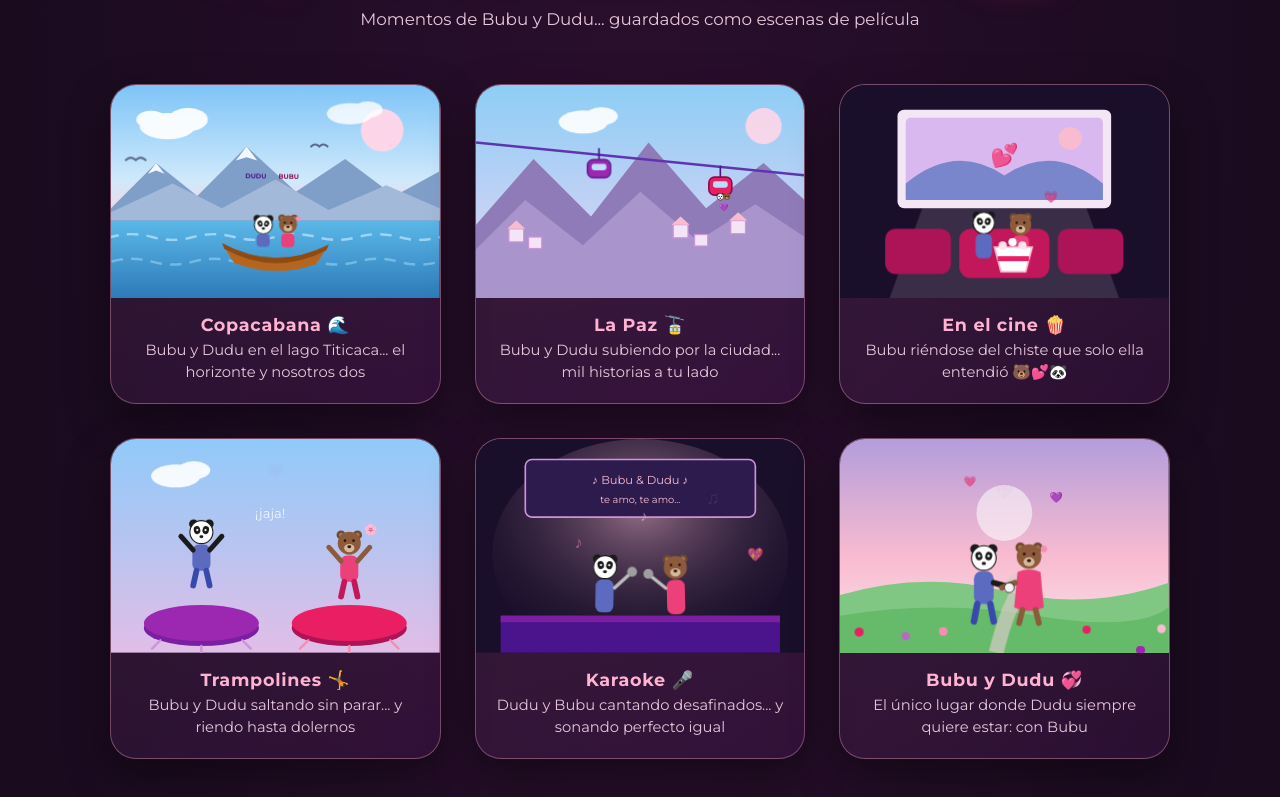
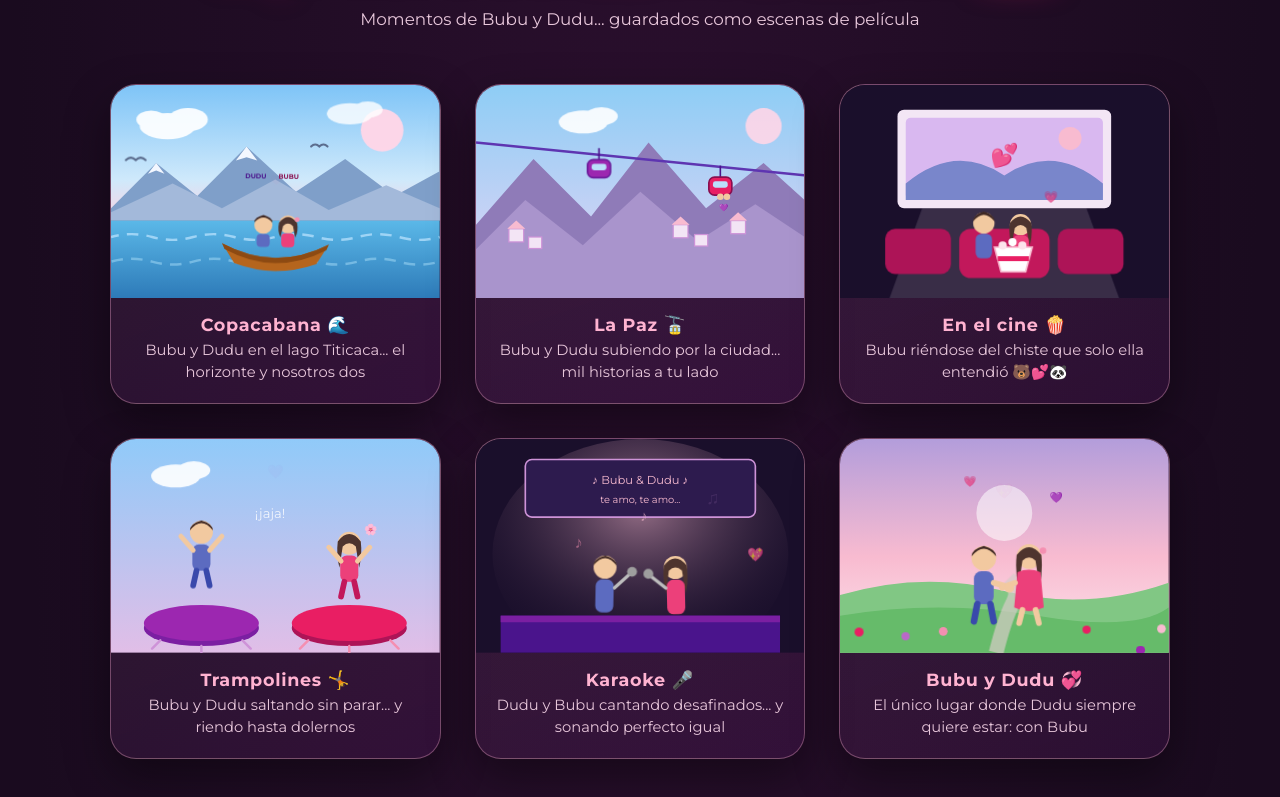
Before and after one commit to userelian/feliz-cumple-mi-amor-my-bubu, a plain HTML site: page index.html in a window 1280 px wide. Shown: the part 1007-1804 px from the top of the page. Drawn offline with Linux system fonts and the light colour scheme; a web font is replaced by a local one.

Commit message:
Revertir figuras de ositos a humanos en sección de recuerdos

```diff
--- a/index.html
+++ b/index.html
@@ -151,31 +151,18 @@
               <path d="M135 198 Q200 232 265 198 L262 205 Q200 238 138 205 Z" fill="#8d4a12"/>
               <text x="175" y="118" font-size="8" text-anchor="middle" fill="#4a148c" font-family="Montserrat" font-weight="700">DUDU</text>
               <text x="215" y="118" font-size="8" text-anchor="middle" fill="#880e4f" font-family="Montserrat" font-weight="700">BUBU</text>
-              <!-- yo (Dudu, panda) -->
+              <!-- yo (Dudu) -->
               <g>
-                <circle cx="177.5" cy="167.5" r="4.5" fill="#1a1a1a"/>
-                <circle cx="192.5" cy="167.5" r="4.5" fill="#1a1a1a"/>
-                <circle cx="185" cy="175" r="11" fill="#fff" stroke="#1a1a1a" stroke-width="1.2"/>
-                <ellipse cx="181" cy="173.5" rx="3" ry="3.8" fill="#1a1a1a" transform="rotate(-15 181 173.5)"/>
-                <ellipse cx="189" cy="173.5" rx="3" ry="3.8" fill="#1a1a1a" transform="rotate(15 189 173.5)"/>
-                <circle cx="181.3" cy="173.5" r="1.1" fill="#fff"/>
-                <circle cx="188.7" cy="173.5" r="1.1" fill="#fff"/>
-                <ellipse cx="185" cy="179.5" rx="2" ry="1.5" fill="#1a1a1a"/>
+                <circle cx="185" cy="175" r="11" fill="#f2c9a0"/>
+                <path d="M174 172 Q185 160 196 172 Q196 166 185 163 Q174 166 174 172" fill="#3e2723"/>
                 <rect x="177" y="186" width="16" height="16" rx="5" fill="#5c6bc0"/>
               </g>
-              <!-- ella (Bubu, oso marrón) -->
+              <!-- ella (Bubu) -->
               <g>
-                <circle cx="207.5" cy="166.5" r="4.5" fill="#6d4c2f"/>
-                <circle cx="222.5" cy="166.5" r="4.5" fill="#6d4c2f"/>
-                <circle cx="207.5" cy="166.5" r="2.2" fill="#a9744f"/>
-                <circle cx="222.5" cy="166.5" r="2.2" fill="#a9744f"/>
-                <circle cx="215" cy="174" r="11" fill="#8d5a3b"/>
-                <ellipse cx="215" cy="178.5" rx="5" ry="4" fill="#d7b899"/>
-                <circle cx="211" cy="172" r="1.4" fill="#2a1a10"/>
-                <circle cx="219" cy="172" r="1.4" fill="#2a1a10"/>
-                <ellipse cx="215" cy="177" rx="2" ry="1.5" fill="#2a1a10"/>
+                <circle cx="215" cy="174" r="11" fill="#f2c9a0"/>
+                <path d="M204 172 Q215 158 226 172 Q228 182 224 190 L221 176 Q215 170 209 176 L206 190 Q202 182 204 172" fill="#4e342e"/>
                 <rect x="207" y="185" width="16" height="17" rx="5" fill="#ec407a"/>
-                <circle cx="227" cy="167" r="3" fill="#f48fb1"/>
+                <circle cx="226" cy="168" r="3" fill="#f48fb1"/>
               </g>
               <!-- corazones -->
               <text class="float-heart fh1" x="200" y="150" font-size="14" text-anchor="middle">💗</text>
@@ -234,22 +221,8 @@
               <rect x="-14" y="14" width="28" height="22" rx="7" fill="#e91e63" stroke="#880e4f" stroke-width="2"/>
               <rect x="-9" y="19" width="18" height="8" rx="3" fill="#bbdefb"/>
               <g transform="translate(0,42)">
-                <g>
-                  <circle cx="-2.5" cy="-6.5" r="1.8" fill="#1a1a1a"/>
-                  <circle cx="2.5" cy="-6.5" r="1.8" fill="#1a1a1a"/>
-                  <circle cx="0" cy="-4" r="4" fill="#fff" stroke="#1a1a1a" stroke-width=".8"/>
-                  <circle cx="-1.5" cy="-4.5" r=".8" fill="#1a1a1a"/>
-                  <circle cx="1.5" cy="-4.5" r=".8" fill="#1a1a1a"/>
-                  <ellipse cx="0" cy="-2.4" rx="1" ry=".7" fill="#1a1a1a"/>
-                </g>
-                <g>
-                  <circle cx="5.5" cy="-6.5" r="1.8" fill="#6d4c2f"/>
-                  <circle cx="10.5" cy="-6.5" r="1.8" fill="#6d4c2f"/>
-                  <circle cx="8" cy="-4" r="4" fill="#8d5a3b"/>
-                  <circle cx="6.5" cy="-4.5" r=".8" fill="#2a1a10"/>
-                  <circle cx="9.5" cy="-4.5" r=".8" fill="#2a1a10"/>
-                  <ellipse cx="8" cy="-2.6" rx="1.2" ry=".9" fill="#d7b899"/>
-                </g>
+                <circle cx="0" cy="-4" r="4" fill="#f2c9a0"/>
+                <circle cx="8" cy="-4" r="4" fill="#f2c9a0"/>
                 <text x="4" y="12" font-size="9" text-anchor="middle">💜</text>
               </g>
             </g>
@@ -295,29 +268,16 @@
 
             <!-- nosotros dos -->
             <g class="couple-cine">
-              <!-- yo (Dudu, panda) -->
+              <!-- yo -->
               <g>
-                <circle cx="166.5" cy="159" r="5" fill="#1a1a1a"/>
-                <circle cx="183.5" cy="159" r="5" fill="#1a1a1a"/>
-                <circle cx="175" cy="168" r="13" fill="#fff" stroke="#1a1a1a" stroke-width="1.3"/>
-                <ellipse cx="170.2" cy="166" rx="3.6" ry="4.5" fill="#1a1a1a" transform="rotate(-15 170.2 166)"/>
-                <ellipse cx="179.8" cy="166" rx="3.6" ry="4.5" fill="#1a1a1a" transform="rotate(15 179.8 166)"/>
-                <circle cx="170.5" cy="166" r="1.3" fill="#fff"/>
-                <circle cx="179.5" cy="166" r="1.3" fill="#fff"/>
-                <ellipse cx="175" cy="173" rx="2.2" ry="1.7" fill="#1a1a1a"/>
+                <circle cx="175" cy="168" r="13" fill="#f2c9a0"/>
+                <path d="M162 166 Q175 150 188 166 Q188 158 175 154 Q162 158 162 166" fill="#3e2723"/>
                 <rect x="165" y="181" width="20" height="30" rx="7" fill="#5c6bc0"/>
               </g>
-              <!-- ella (Bubu, apoyada en mí) -->
+              <!-- ella (apoyada en mí) -->
               <g class="lean">
-                <circle cx="211.5" cy="161" r="5" fill="#6d4c2f"/>
-                <circle cx="228.5" cy="161" r="5" fill="#6d4c2f"/>
-                <circle cx="211.5" cy="161" r="2.4" fill="#a9744f"/>
-                <circle cx="228.5" cy="161" r="2.4" fill="#a9744f"/>
-                <circle cx="220" cy="170" r="13" fill="#8d5a3b"/>
-                <ellipse cx="220" cy="175.5" rx="5.8" ry="4.5" fill="#d7b899"/>
-                <circle cx="215.3" cy="167.5" r="1.5" fill="#2a1a10"/>
-                <circle cx="224.7" cy="167.5" r="1.5" fill="#2a1a10"/>
-                <ellipse cx="220" cy="174" rx="2.2" ry="1.7" fill="#2a1a10"/>
+                <circle cx="220" cy="170" r="13" fill="#f2c9a0"/>
+                <path d="M207 168 Q220 152 233 168 Q235 182 231 196 L227 174 Q220 167 213 174 L209 196 Q205 182 207 168" fill="#4e342e"/>
                 <rect x="210" y="183" width="20" height="30" rx="7" fill="#ec407a"/>
               </g>
               <!-- palomitas -->
@@ -366,35 +326,22 @@
               <path d="M240 245 L230 255 M290 252 L290 260 M340 245 L350 255" stroke="#f48fb1" stroke-width="3" stroke-linecap="round"/>
             </g>
 
-            <!-- yo saltando (Dudu, panda) -->
+            <!-- yo saltando -->
             <g class="jumper j1">
-              <circle cx="100.5" cy="130" r="5.5" fill="#1a1a1a"/>
-              <circle cx="119.5" cy="130" r="5.5" fill="#1a1a1a"/>
-              <circle cx="110" cy="140" r="14" fill="#fff" stroke="#1a1a1a" stroke-width="1.3"/>
-              <ellipse cx="104.7" cy="137.5" rx="3.9" ry="4.9" fill="#1a1a1a" transform="rotate(-15 104.7 137.5)"/>
-              <ellipse cx="115.3" cy="137.5" rx="3.9" ry="4.9" fill="#1a1a1a" transform="rotate(15 115.3 137.5)"/>
-              <circle cx="105" cy="137.5" r="1.4" fill="#fff"/>
-              <circle cx="115" cy="137.5" r="1.4" fill="#fff"/>
-              <ellipse cx="110" cy="145.5" rx="2.4" ry="1.8" fill="#1a1a1a"/>
+              <circle cx="110" cy="140" r="14" fill="#f2c9a0"/>
+              <path d="M96 138 Q110 120 124 138 Q124 130 110 126 Q96 130 96 138" fill="#3e2723"/>
               <rect x="99" y="155" width="22" height="32" rx="8" fill="#5c6bc0"/>
               <!-- brazos arriba -->
-              <path d="M100 162 L85 145 M120 162 L135 145" stroke="#1a1a1a" stroke-width="6" stroke-linecap="round"/>
+              <path d="M100 162 L85 145 M120 162 L135 145" stroke="#f2c9a0" stroke-width="6" stroke-linecap="round"/>
               <path d="M104 187 L100 205 M116 187 L120 205" stroke="#3949ab" stroke-width="7" stroke-linecap="round"/>
             </g>
 
-            <!-- ella saltando (Bubu, oso marrón) -->
+            <!-- ella saltando -->
             <g class="jumper j2">
-              <circle cx="280" cy="120" r="5.5" fill="#6d4c2f"/>
-              <circle cx="300" cy="120" r="5.5" fill="#6d4c2f"/>
-              <circle cx="280" cy="120" r="2.6" fill="#a9744f"/>
-              <circle cx="300" cy="120" r="2.6" fill="#a9744f"/>
-              <circle cx="290" cy="130" r="14" fill="#8d5a3b"/>
-              <ellipse cx="290" cy="136" rx="6.3" ry="5" fill="#d7b899"/>
-              <circle cx="284.8" cy="127" r="1.6" fill="#2a1a10"/>
-              <circle cx="295.2" cy="127" r="1.6" fill="#2a1a10"/>
-              <ellipse cx="290" cy="134.5" rx="2.4" ry="1.8" fill="#2a1a10"/>
+              <circle cx="290" cy="130" r="14" fill="#f2c9a0"/>
+              <path d="M276 128 Q290 110 304 128 Q306 144 302 160 L298 134 Q290 126 282 134 L278 160 Q274 144 276 128" fill="#4e342e"/>
               <rect x="279" y="145" width="22" height="32" rx="8" fill="#ec407a"/>
-              <path d="M280 152 L265 135 M300 152 L315 135" stroke="#8d5a3b" stroke-width="6" stroke-linecap="round"/>
+              <path d="M280 152 L265 135 M300 152 L315 135" stroke="#f2c9a0" stroke-width="6" stroke-linecap="round"/>
               <path d="M284 177 L280 195 M296 177 L300 195" fill="none" stroke="#c2185b" stroke-width="7" stroke-linecap="round"/>
               <text x="308" y="118" font-size="13">🌸</text>
             </g>
@@ -432,33 +379,20 @@
             <rect x="30" y="215" width="340" height="45" fill="#4a148c"/>
             <rect x="30" y="215" width="340" height="8" fill="#7b1fa2"/>
 
-            <!-- yo cantando (Dudu, panda) -->
+            <!-- yo cantando -->
             <g class="singer s1">
-              <circle cx="145.5" cy="150" r="5.5" fill="#1a1a1a"/>
-              <circle cx="164.5" cy="150" r="5.5" fill="#1a1a1a"/>
-              <circle cx="155" cy="160" r="14" fill="#fff" stroke="#1a1a1a" stroke-width="1.3"/>
-              <ellipse cx="149.7" cy="157.5" rx="3.9" ry="4.9" fill="#1a1a1a" transform="rotate(-15 149.7 157.5)"/>
-              <ellipse cx="160.3" cy="157.5" rx="3.9" ry="4.9" fill="#1a1a1a" transform="rotate(15 160.3 157.5)"/>
-              <circle cx="150" cy="157.5" r="1.4" fill="#fff"/>
-              <circle cx="160" cy="157.5" r="1.4" fill="#fff"/>
-              <ellipse cx="155" cy="165.5" rx="2.4" ry="1.8" fill="#1a1a1a"/>
+              <circle cx="155" cy="160" r="14" fill="#f2c9a0"/>
+              <path d="M141 158 Q155 140 169 158 Q169 150 155 146 Q141 150 141 158" fill="#3e2723"/>
               <rect x="144" y="175" width="22" height="40" rx="8" fill="#5c6bc0"/>
               <!-- micrófono -->
               <path d="M167 185 L185 168" stroke="#bdbdbd" stroke-width="4" stroke-linecap="round"/>
               <circle cx="188" cy="165" r="6" fill="#9e9e9e"/>
             </g>
 
-            <!-- ella cantando (Bubu, oso marrón) -->
+            <!-- ella cantando -->
             <g class="singer s2">
-              <circle cx="235.5" cy="148" r="5.5" fill="#6d4c2f"/>
-              <circle cx="254.5" cy="148" r="5.5" fill="#6d4c2f"/>
-              <circle cx="235.5" cy="148" r="2.6" fill="#a9744f"/>
-              <circle cx="254.5" cy="148" r="2.6" fill="#a9744f"/>
-              <circle cx="245" cy="158" r="14" fill="#8d5a3b"/>
-              <ellipse cx="245" cy="164" rx="6.3" ry="5" fill="#d7b899"/>
-              <circle cx="239.8" cy="155" r="1.6" fill="#2a1a10"/>
-              <circle cx="250.2" cy="155" r="1.6" fill="#2a1a10"/>
-              <ellipse cx="245" cy="162.5" rx="2.4" ry="1.8" fill="#2a1a10"/>
+              <circle cx="245" cy="158" r="14" fill="#f2c9a0"/>
+              <path d="M231 156 Q245 138 259 156 Q261 172 257 190 L253 162 Q245 154 237 162 L233 190 Q229 172 231 156" fill="#4e342e"/>
               <rect x="234" y="173" width="22" height="42" rx="8" fill="#ec407a"/>
               <path d="M233 183 L215 168" stroke="#bdbdbd" stroke-width="4" stroke-linecap="round"/>
               <circle cx="212" cy="165" r="6" fill="#9e9e9e"/>
@@ -510,38 +444,25 @@
 
             <!-- nosotros de la mano -->
             <g class="walking">
-              <!-- yo (Dudu, panda) -->
+              <!-- yo -->
               <g>
-                <circle cx="164.5" cy="134" r="6" fill="#1a1a1a"/>
-                <circle cx="185.5" cy="134" r="6" fill="#1a1a1a"/>
-                <circle cx="175" cy="145" r="15" fill="#fff" stroke="#1a1a1a" stroke-width="1.4"/>
-                <ellipse cx="169" cy="142.5" rx="4.2" ry="5.2" fill="#1a1a1a" transform="rotate(-15 169 142.5)"/>
-                <ellipse cx="181" cy="142.5" rx="4.2" ry="5.2" fill="#1a1a1a" transform="rotate(15 181 142.5)"/>
-                <circle cx="169.3" cy="142.5" r="1.5" fill="#fff"/>
-                <circle cx="180.7" cy="142.5" r="1.5" fill="#fff"/>
-                <ellipse cx="175" cy="151.5" rx="2.6" ry="2" fill="#1a1a1a"/>
+                <circle cx="175" cy="145" r="15" fill="#f2c9a0"/>
+                <path d="M160 143 Q175 124 190 143 Q190 134 175 130 Q160 134 160 143" fill="#3e2723"/>
                 <rect x="163" y="161" width="24" height="40" rx="9" fill="#5c6bc0"/>
-                <path d="M187 175 L205 180" stroke="#1a1a1a" stroke-width="7" stroke-linecap="round"/>
+                <path d="M187 175 L205 180" stroke="#f2c9a0" stroke-width="7" stroke-linecap="round"/>
                 <path d="M167 201 L163 222 M183 201 L187 222" stroke="#3949ab" stroke-width="8" stroke-linecap="round"/>
               </g>
-              <!-- ella (Bubu, oso marrón) -->
+              <!-- ella -->
               <g>
-                <circle cx="219.5" cy="132" r="6" fill="#6d4c2f"/>
-                <circle cx="240.5" cy="132" r="6" fill="#6d4c2f"/>
-                <circle cx="219.5" cy="132" r="2.8" fill="#a9744f"/>
-                <circle cx="240.5" cy="132" r="2.8" fill="#a9744f"/>
-                <circle cx="230" cy="143" r="15" fill="#8d5a3b"/>
-                <ellipse cx="230" cy="149.5" rx="6.8" ry="5.4" fill="#d7b899"/>
-                <circle cx="224.2" cy="140" r="1.7" fill="#2a1a10"/>
-                <circle cx="235.8" cy="140" r="1.7" fill="#2a1a10"/>
-                <ellipse cx="230" cy="148" rx="2.6" ry="2" fill="#2a1a10"/>
+                <circle cx="230" cy="143" r="15" fill="#f2c9a0"/>
+                <path d="M215 141 Q230 122 245 141 Q247 160 243 182 L238 148 Q230 140 222 148 L217 182 Q213 160 215 141" fill="#4e342e"/>
                 <path d="M216 162 Q230 156 244 162 L248 205 Q230 214 212 205 Z" fill="#ec407a"/>
-                <path d="M213 175 L197 181" stroke="#8d5a3b" stroke-width="7" stroke-linecap="round"/>
-                <path d="M222 208 L218 224 M238 208 L242 224" stroke="#8d5a3b" stroke-width="7" stroke-linecap="round"/>
-                <circle cx="248" cy="134" r="4" fill="#f48fb1"/>
+                <path d="M213 175 L197 181" stroke="#f2c9a0" stroke-width="7" stroke-linecap="round"/>
+                <path d="M222 208 L218 224 M238 208 L242 224" stroke="#f2c9a0" stroke-width="7" stroke-linecap="round"/>
+                <circle cx="247" cy="136" r="4" fill="#f48fb1"/>
               </g>
               <!-- manos juntas -->
-              <circle cx="206" cy="181" r="6" fill="#f5f5f5" stroke="#1a1a1a" stroke-width="1"/>
+              <circle cx="206" cy="181" r="6" fill="#f2c9a0"/>
             </g>
 
             <!-- corazones -->
```
